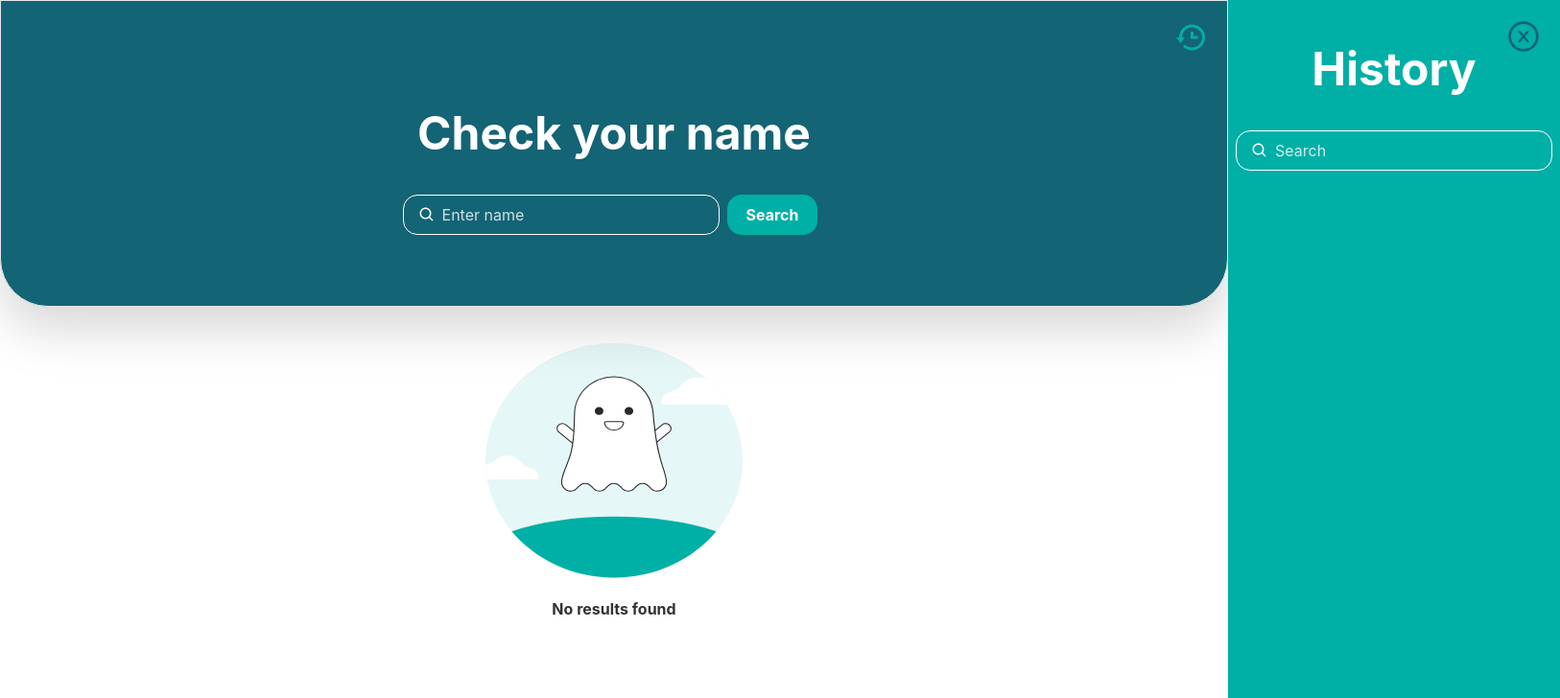
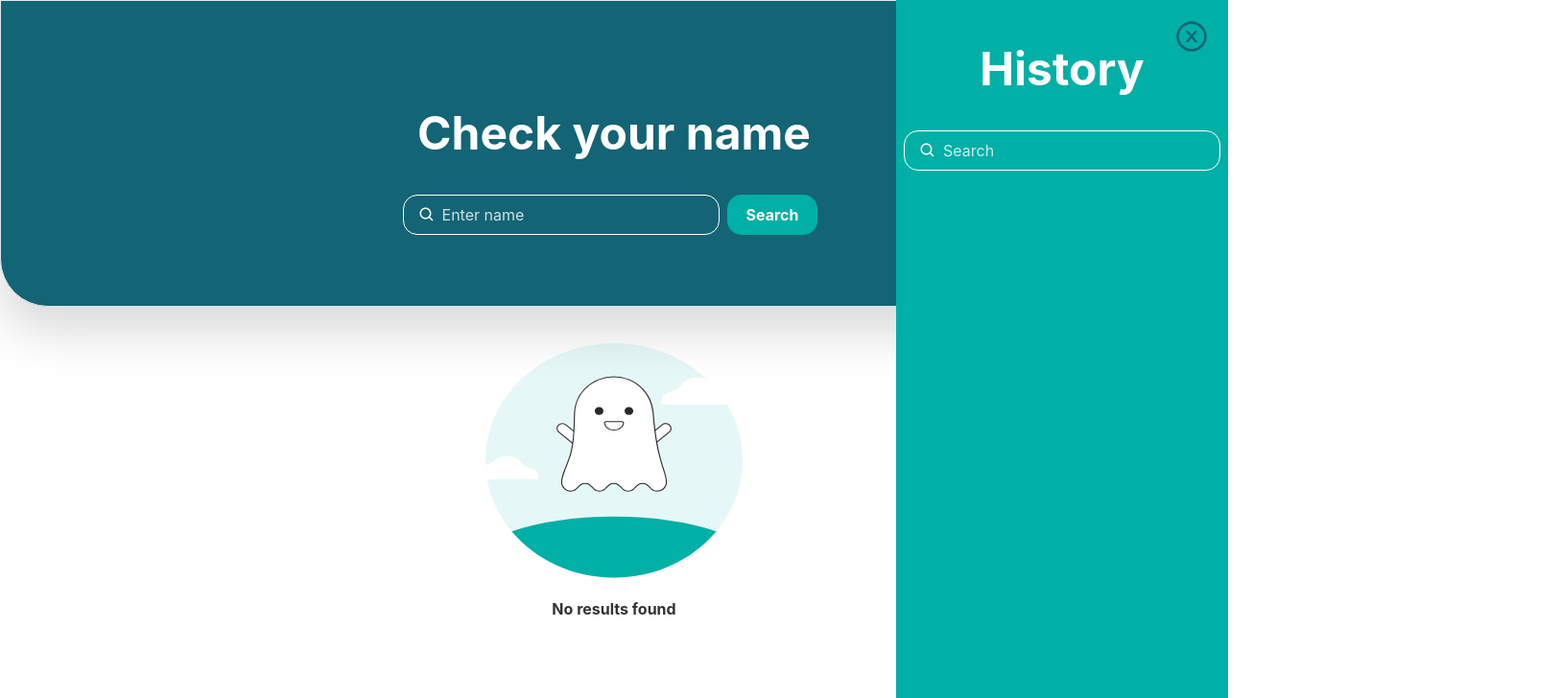
Before and after one commit to Margo1212/name-checker, a React (Create React App) app: page / in a window 1280 px wide. Shown: the top 728 px of the page at 96% size, 1626 px wide, since content can reach past the window. Built offline with nearby package versions, Linux system fonts and the light colour scheme.

Commit message:
change history

```diff
--- a/src/components/MainView/MainView.tsx
+++ b/src/components/MainView/MainView.tsx
@@ -96,8 +96,8 @@ const Header = () => {
 
         <div
           className={`${
-            historyOpen ? "translate-x-full" : "translate-x-0"
-          } transition-translate duration-500 ease-out absolute top-0 right-0 flex flex-col min-h-screen p-2 bg-primary`}
+            historyOpen ? "block" : "hidden"
+          } transition-opacity duration-500 ease-out absolute top-0 right-0 flex flex-col min-h-screen p-2 bg-primary`}
         >
           <button
             className="text-background absolute top-5 right-5 text-4xl"
```
